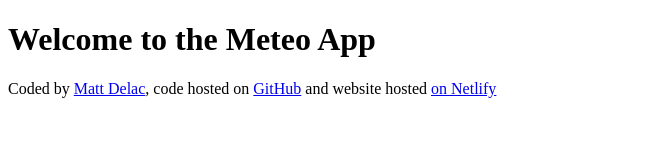
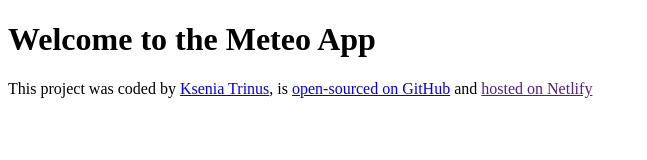
Before and after one commit to Triksan/meteoapp, a plain HTML site: page _snapshots/2. project design/index.html in a window 1280 px wide. Shown: the whole page, without its empty margins (0-647 px from the left). Drawn offline with Linux system fonts and the light colour scheme.

Commit message:
Update index.html

```diff
--- a/_snapshots/2. project design/index.html
+++ b/_snapshots/2. project design/index.html
@@ -8,14 +8,16 @@
   <body>
     <h1>Welcome to the Meteo App</h1>
     <footer>
-      Coded by
-      <a href="https://github.com/matthieua/" target="_blank"> Matt Delac</a>,
-      code hosted on
-      <a href="https://github.com/matthieua/meteo" target="_blank">GitHub</a>
-      and website hosted
-      <a href="https://meteo-shecodes-app.netlify.app/" target="_blank"
-        >on Netlify</a
-      >
+      This project was coded by
+        <a href="https://github.com/Triksan/" target="_blank"> Ksenia Trinus</a>,
+        is
+        <a href="https://github.com/Triksan/meteoapp" target="_blank"
+          >open-sourced on GitHub</a
+        >
+        and
+        <a href="" target="_blank"
+          >hosted on Netlify</a
+        >
     </footer>
   </body>
 </html>
```
